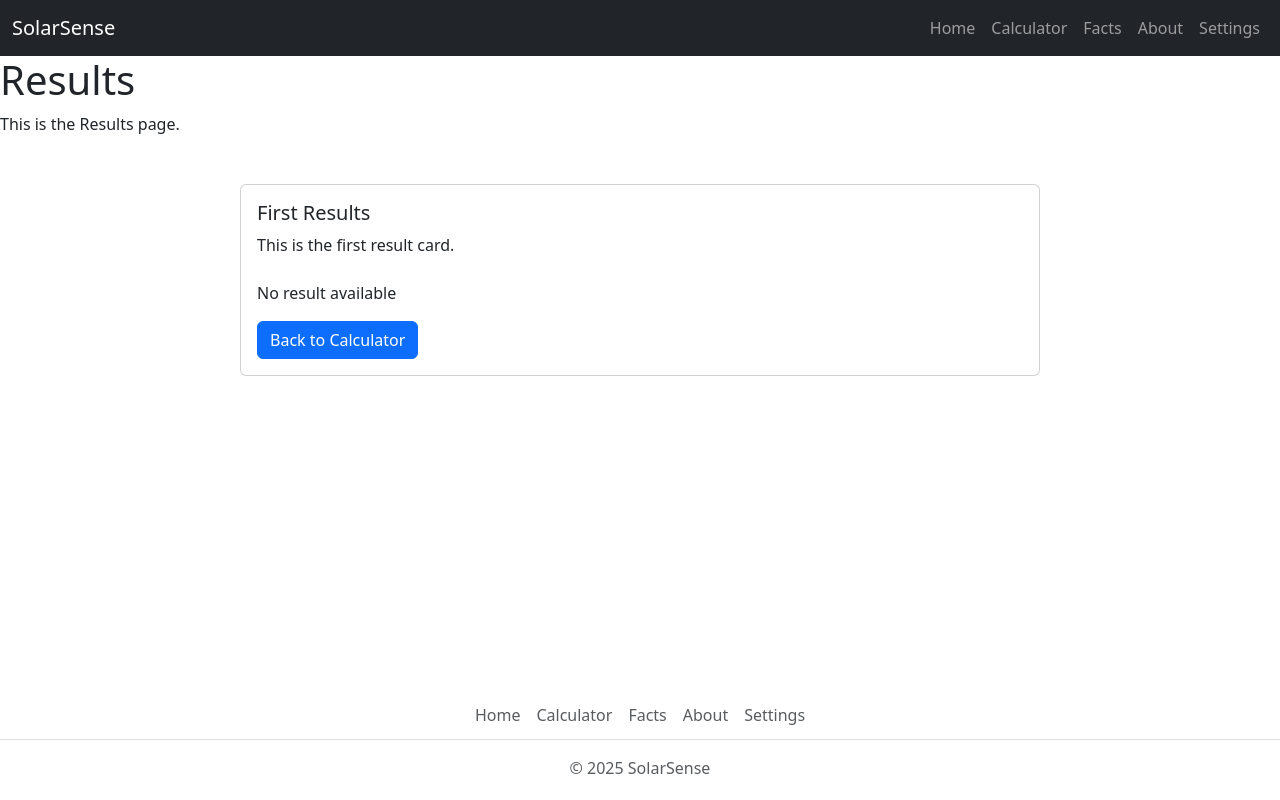
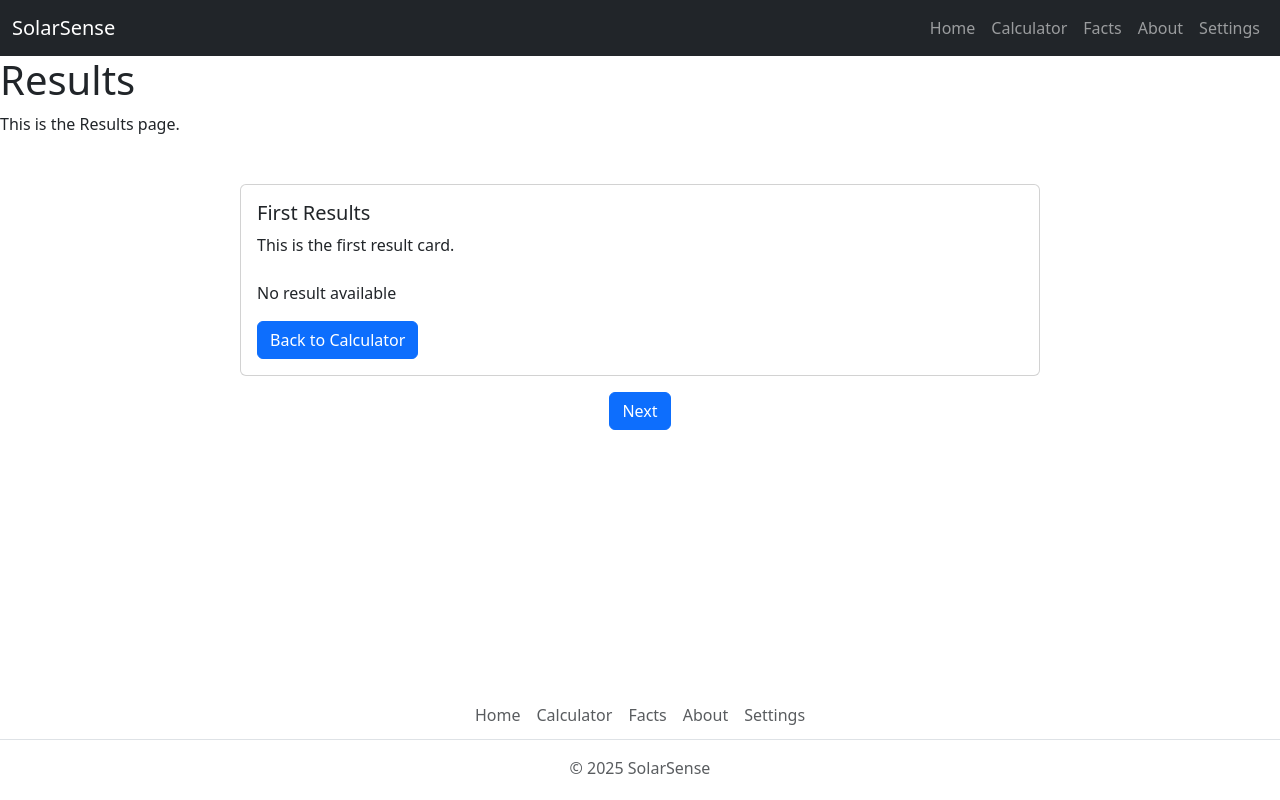
Before and after one commit to BobRolf/DAT257-Agile-G16, a React (Vite) app in the folder SolarSense/: page /results in a window 1280 px wide. Built offline with nearby package versions, Linux system fonts and the light colour scheme.

Commit message:
Update Results.tsx

```diff
--- a/SolarSense/src/pages/Results.tsx
+++ b/SolarSense/src/pages/Results.tsx
@@ -24,6 +24,18 @@ const Results: React.FC = () => {
         {currentCard === 1 && <FirstResultCard result={result} />}
         {currentCard === 2 && <SecondResultCard />}
       </div>
+      <div className="mt-3 d-flex justify-content-center">
+        {currentCard > 1 && (
+          <button className="btn btn-primary me-2" onClick={handleBack}>
+            Back
+          </button>
+        )}
+        {currentCard < 2 && (
+          <button className="btn btn-primary" onClick={handleNext}>
+            Next
+          </button>
+        )}
+      </div>
     </div>
   );
 };
```
